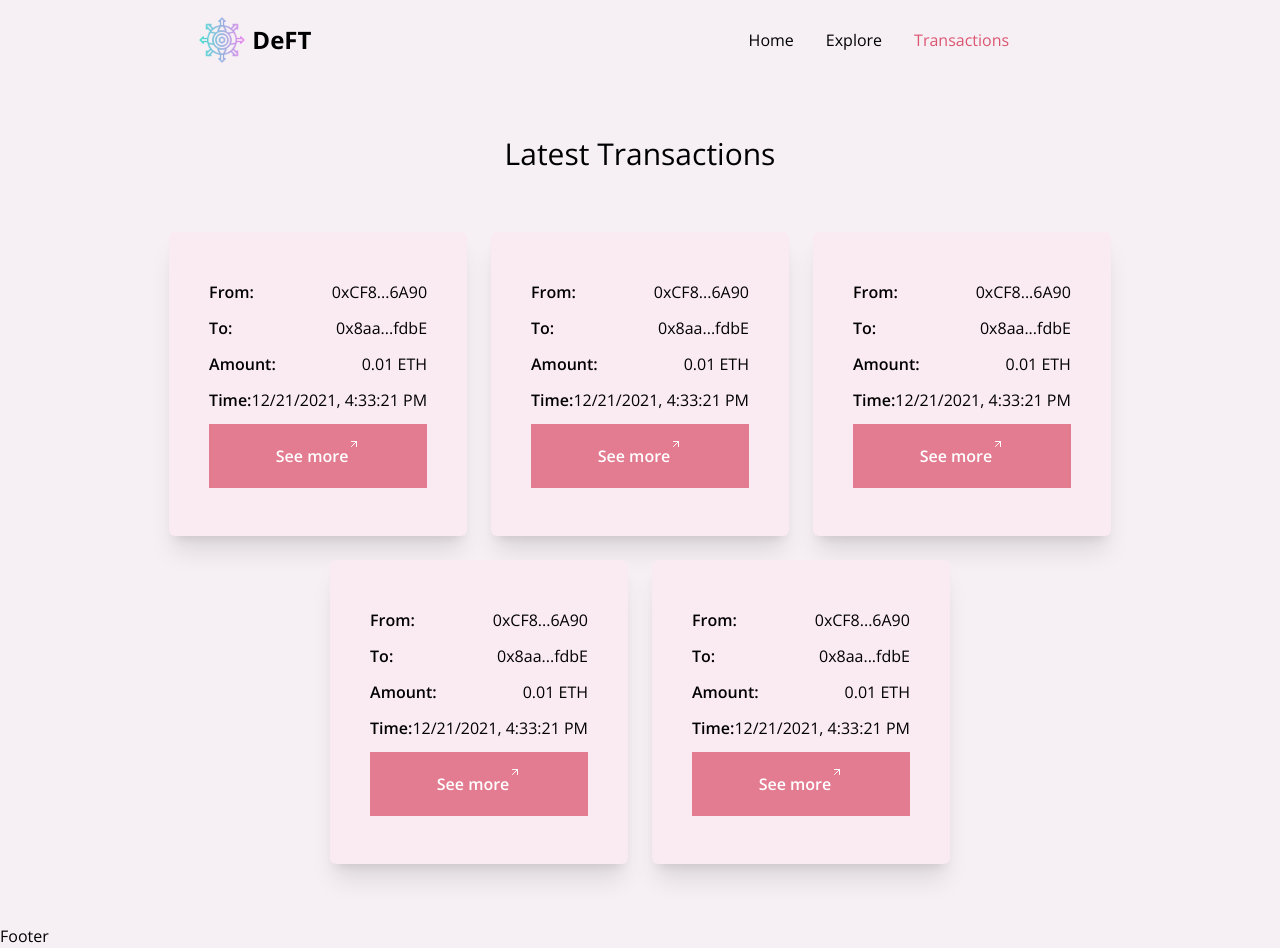
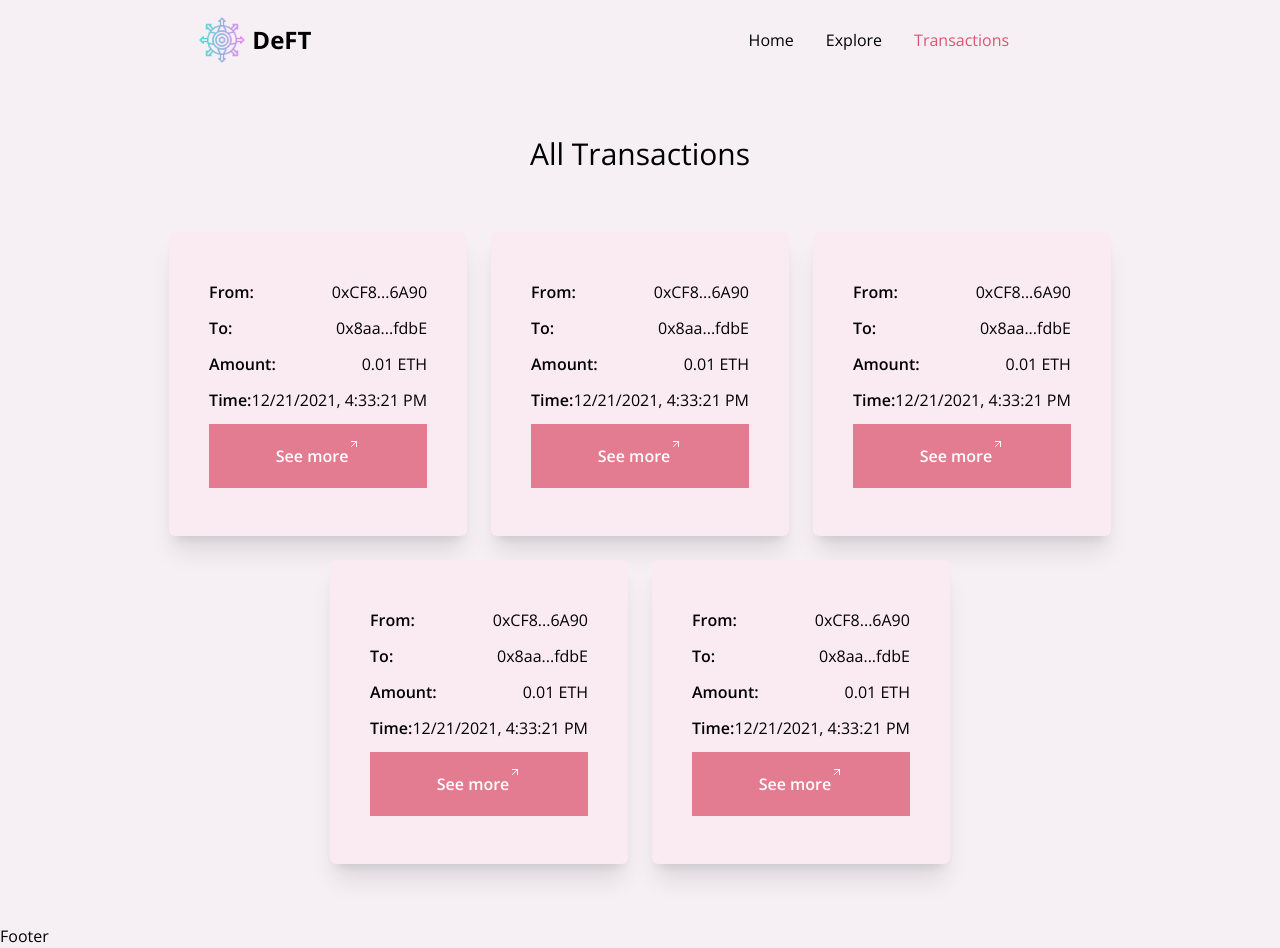
Before and after one commit to subhradwip01/DeFT-Blockchain-app, a React (Vite) app in the folder client/: page /transactions in a window 1280 px wide. Built offline with nearby package versions, Linux system fonts and the light colour scheme.

Commit message:
Bug fix
Signed-off-by: subhradwip01 <subhradwip01@gmail.com>

```diff
--- a/client/src/components/Navbar.jsx
+++ b/client/src/components/Navbar.jsx
@@ -7,7 +7,8 @@ import { NavLink } from "react-router-dom";
 const NavItem = ({ title, path, classProps }) => {
   return (
     <li className={`mx-4 cursor-pointer ${classProps} hover:hover:text-[#DB5671]`}>
-      <NavLink to={path} className={(navData) => (navData.isActive ? 'text-[#DB5671]' : '')}>{title}</NavLink>
+      {title!="Explore" && <NavLink to={path} className={(navData) => (navData.isActive ? 'text-[#DB5671]' : '')}>{title}</NavLink>}
+      {title==="Explore" && <a href="https://crypto-world-reactjs-app.netlify.app" target="_blank">{title}</a>}
     </li>
   );
 };
@@ -21,7 +22,7 @@ const Navbar = () => {
     },
     {
       name: "Explore",
-      path: "link",
+      path: "https://crypto-world-reactjs-app.netlify.app",
     },
     {
       name: "Transactions",
@@ -38,6 +39,7 @@ const Navbar = () => {
       </div>
       <ul className="text-black hover:text-base md:flex hidden list-none flex-row justify-between items-center flex-initial">
         {menu.map((item, i) => (
+
           <NavItem key={item + i} path={item.path} title={item.name}></NavItem>
         ))}
       </ul>
--- a/client/src/components/Transactions.jsx
+++ b/client/src/components/Transactions.jsx
@@ -44,7 +44,7 @@ const TransactionCard = ({ addressFrom, addressTo, amount, timestamp }) => {
   );
 };
 
-const Transactions = ({simplified}) => {
+const Transactions = ({smplified}) => {
   const [currentAccount, setCurrentAcconut] = useState(true);
   return (
     <>
@@ -52,7 +52,7 @@ const Transactions = ({simplified}) => {
         <div className="flex flex-col md:p-12 py-12 px-4">
           {currentAccount ? (
             <h3 className="text-black text-3xl text-center my-2">
-              Latest Transactions
+              {smplified ? "Latest Transactions" : "All Transactions"}
             </h3>
           ) : (
             <h3 className="text-black text-3xl text-center my-2">
```
